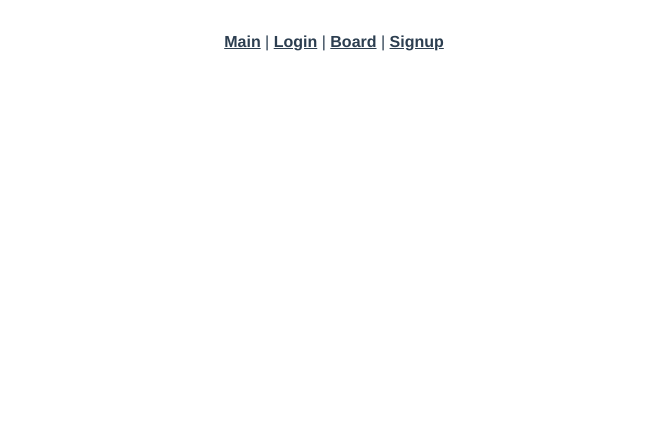
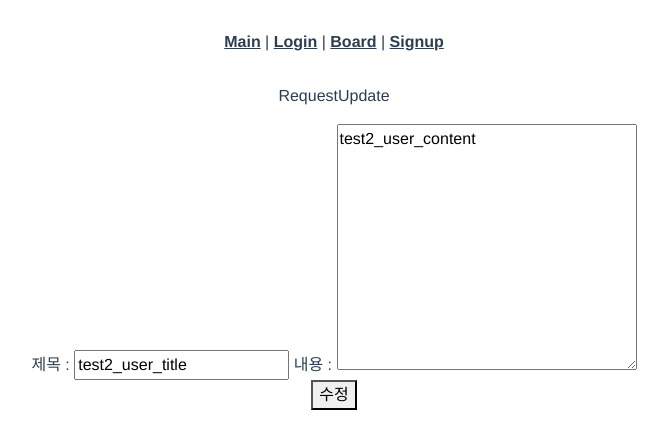
Before and after one commit to John-Kim93/silzick, a Vue app in the folder frontend/front_pjt1/: page /Board/Request/Detail/1/Update in a window 1280 px wide. Shown: the top 448 px of the page, without its empty margins (306-974 px from the left). Built offline with nearby package versions, Linux system fonts and the light colour scheme.

Commit message:
FEAT Board_Delete..

```diff
--- a/frontend/front_pjt1/src/components/board/RequestDetail.vue
+++ b/frontend/front_pjt1/src/components/board/RequestDetail.vue
@@ -6,7 +6,9 @@
     <p>{{ user_post.title }}</p>
     <p>{{ user_post.content }}</p>
     <div>
-      <button>수정</button>
+      <router-link :to="{name:'RequestUpdate', params:{id:index}}">
+        <button>수정</button>
+      </router-link>
       <button @click="deleteRequest">삭제</button>
     </div>
   </div>
@@ -25,10 +27,6 @@ export default {
   },
   methods: {
     deleteRequest: function () {
-      // const data = {
-      //   user_post : this.user_post,
-      //   index: this.index
-      // }
       this.$store.dispatch('deleteRequest', this.index)
       this.$router.push({
         name: 'Request',
--- a/frontend/front_pjt1/src/components/board/RequestUpdate.vue
+++ b/frontend/front_pjt1/src/components/board/RequestUpdate.vue
@@ -1,12 +1,52 @@
 <template>
   <div>
     <p>RequestUpdate</p>
+    <div>
+      <!-- 작성자 : <input type="text" v-model="user"> -->
+      제목 : <input type="text" v-model="title">
+      내용 : <textarea v-model="content" cols="30" rows="10"></textarea>
+    </div>
+    <button @click="updateRequest">수정</button>
   </div>
 </template>
 
 <script>
+import dayjs from 'dayjs'
 export default {
-
+  name: 'RequestUpdate',
+  data : function() {
+    const index = this.$route.params.id
+    return {
+      // user_post: this.$store.state.user_post,
+      // user_postData : {
+      //   id : this.$route.params.id,
+      //   title: null,
+      //   content: null,
+      //   updated_at : dayjs().format("YY.MM.DD"),
+      // },
+      // id : this.$route.params.id,
+      id: index,
+      user : this.$store.state.user.user_id,
+      title: this.$store.state.user_post[index].title,
+      content: this.$store.state.user_post[index].content,
+      created_at: dayjs().format("YY.MM.DD"),
+    }
+  },
+  methods: {
+    updateRequest: function () {
+      const requestData = {
+        user: this.user,
+        title: this.title,
+        content: this.content,
+        created_at: this.created_at,
+        index : this.id,
+      }
+      this.$store.dispatch("updateRequest", requestData),
+      this.$router.push({
+        name: 'RequestDetail',
+      })
+    },
+  },
 }
 </script>
 
--- a/frontend/front_pjt1/src/router/index.js
+++ b/frontend/front_pjt1/src/router/index.js
@@ -8,6 +8,7 @@ import Notice from '../components/board/Notice.vue'
 import Request from '../components/board/Request.vue'
 import RequestCreate from '../components/board/RequestCreate.vue'
 import RequestDetail from '../components/board/RequestDetail.vue'
+import RequestUpdate from '../components/board/RequestUpdate.vue'
 
 Vue.use(VueRouter)
 
@@ -52,6 +53,11 @@ const routes = [
     name : 'RequestDetail',
     component : RequestDetail
   },
+  {
+    path: '/Board/Request/Detail/:id/Update',
+    name : 'RequestUpdate',
+    component : RequestUpdate
+  },
 ]
 
 const router = new VueRouter({
--- a/frontend/front_pjt1/src/store/index.js
+++ b/frontend/front_pjt1/src/store/index.js
@@ -87,7 +87,14 @@ export default new Vuex.Store({
       // const index = state.user_post[res]
       // console.log(index)
       state.user_post.splice(res, 1)
-    }
+    },
+    UPDATE_REQUEST: function (state, res) {
+      const requestId = res.index
+      const index = state.user_post.findIndex(res => {
+        return res.index === requestId
+      })
+      state.user_post[index] = res
+    },
   },
   actions: {
     createRequest: function ({commit}, res) {
@@ -97,7 +104,10 @@ export default new Vuex.Store({
     deleteRequest: function({commit}, res) {
       // console.log('delete')
       commit('DELETE_REQUEST', res)
-    }
+    },
+    updateRequest: function ({commit}, res) {
+      commit('UPDATE_REQUEST', res)
+    },
   },
   modules: {
   }
```
